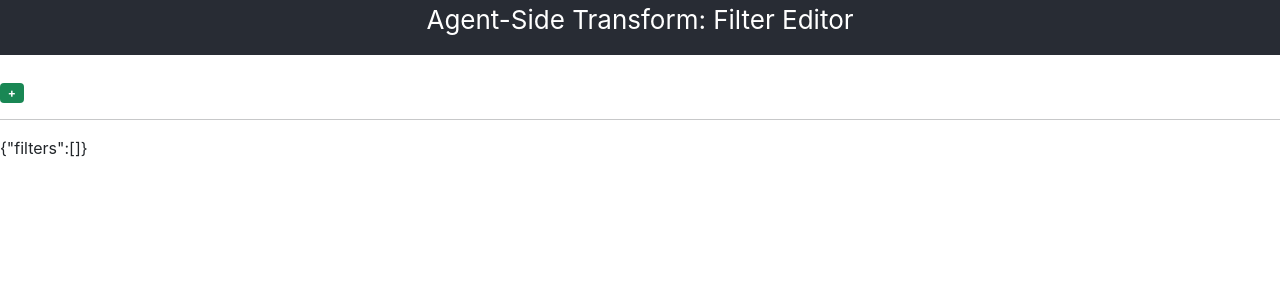
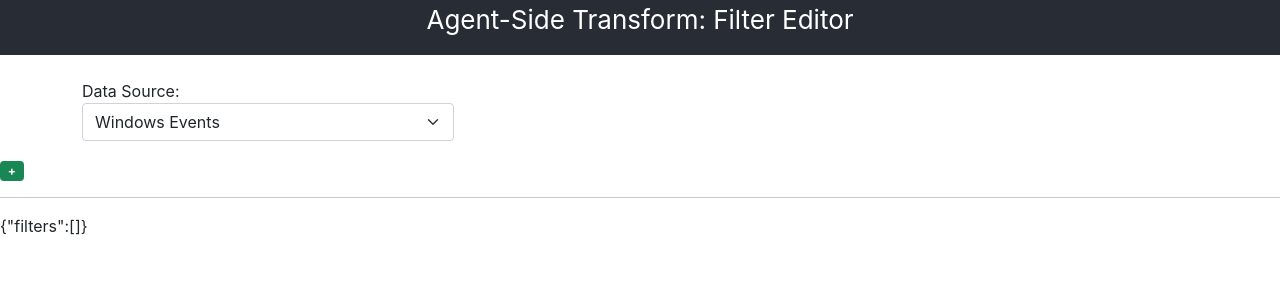
Before and after one commit to victlu/astedit, a React (Create React App) app: page / in a window 1280 px wide. Shown: the top 300 px of the page. Built offline with nearby package versions, Linux system fonts and the light colour scheme.

Commit message:
Add DataSources selector

```diff
--- a/src/App.js
+++ b/src/App.js
@@ -5,7 +5,32 @@ function App() {
   const [getCount, setCount] = React.useState(0);
   const [getFilter, setFilter] = React.useState(null);
   const [getSelect, setSelect] = React.useState(null);
-  const [getFields, setFields] = React.useState(["timestamp", "record", "pid", "message"]);
+  const [getFields, setFields] = React.useState("Windows Events");
+
+  const datasources = {
+    "Performance Counters": [
+      { col: "CounterName", ty: "string" },
+      { col: "CounterValue", ty: "float" },
+      { col: "SampleRate", ty: "int" },
+      { col: "Counter", ty: "string" },
+      { col: "Instance", ty: "string" },
+    ],
+    "Windows Events": [
+      { col: "PublisherId", ty: "string" },
+      { col: "TimeCreated", ty: "datetime" },
+      { col: "PublisherName", ty: "int" },
+      { col: "Channel", ty: "string" },
+      { col: "LoggingComputer", ty: "string" },
+      { col: "EventNumber", ty: "int" },
+      { col: "EventCategory", ty: "int" },
+      { col: "EventLevel", ty: "string" },
+      { col: "UserName", ty: "string" },
+      { col: "RawXml", ty: "string" },
+      { col: "EventDescription", ty: "string" },
+      { col: "RenderingInfo", ty: "string" },
+      { col: "EventRecordId", ty: "int" },
+    ]
+  };
 
   const clickAddGroup = (e, i) => {
     let filter = getFilter;
@@ -59,6 +84,12 @@ function App() {
     setCount(getCount+1);
   }
 
+  const clickUpdateDataSource = (e, target) => {
+    setFields(target);
+    setFilter(null);
+    console.log("clickUpdateDataSource", target);
+  }
+
   const clickUpdateItem = (e, i, j, field, op, val) => {
     let filter = getFilter;
     if (field)
@@ -85,6 +116,31 @@ function App() {
   }
 
   let body = [];
+
+  // **********************************
+  // Select DataSouces
+
+  let ds = [];
+  Object.keys(datasources).forEach((o) => {
+    ds.push(<option value={o}>{o}</option>)
+  })
+
+  body.push(<div className="container mb-3">
+    <div className="col">
+      Data Source:
+    </div>
+    <div className="col col-4">
+      <select className="form-select"
+        value={getFields}
+        onChange={e => { clickUpdateDataSource(e, e.target.value)}}>
+        {ds}
+      </select>
+    </div>
+  </div>);
+
+  // **********************************
+  // Edit Filter Groups
+
   for (let i = 0; i < filter.length; i++)
   {
     let fields = [];
@@ -158,11 +214,10 @@ function App() {
       }
 
       let field_elem = [];
-      let fields = getFields;
-      for (let o of fields)
-      {
-        field_elem.push(<option>{o}</option>);
-      }
+      let fields = datasources[getFields];
+      fields.forEach((o) => {
+        field_elem.push(<option>{o.col}</option>);
+      });
 
       body.push(
         <div className="container p-4 badge bg-primary mt-3 mb-3">
@@ -223,7 +278,7 @@ function App() {
     }
   }
 
-  if (filter.length == 0)
+  if (filter.length === 0)
   {
     body.push(
       <div>
@@ -235,6 +290,7 @@ function App() {
     );
   }
 
+  // **********************************
   // Generate JSON
 
   body.push( <hr/>);
```
